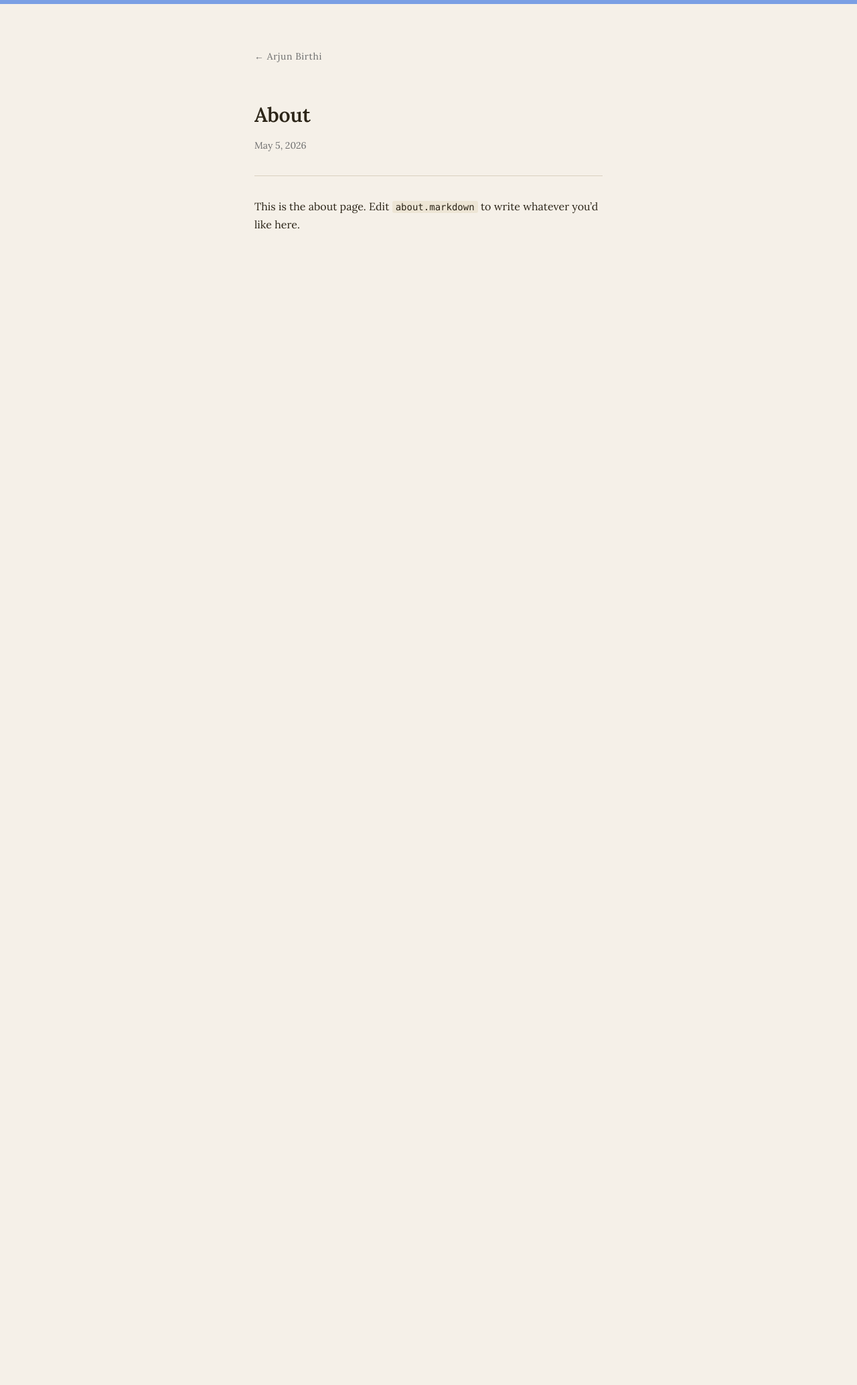
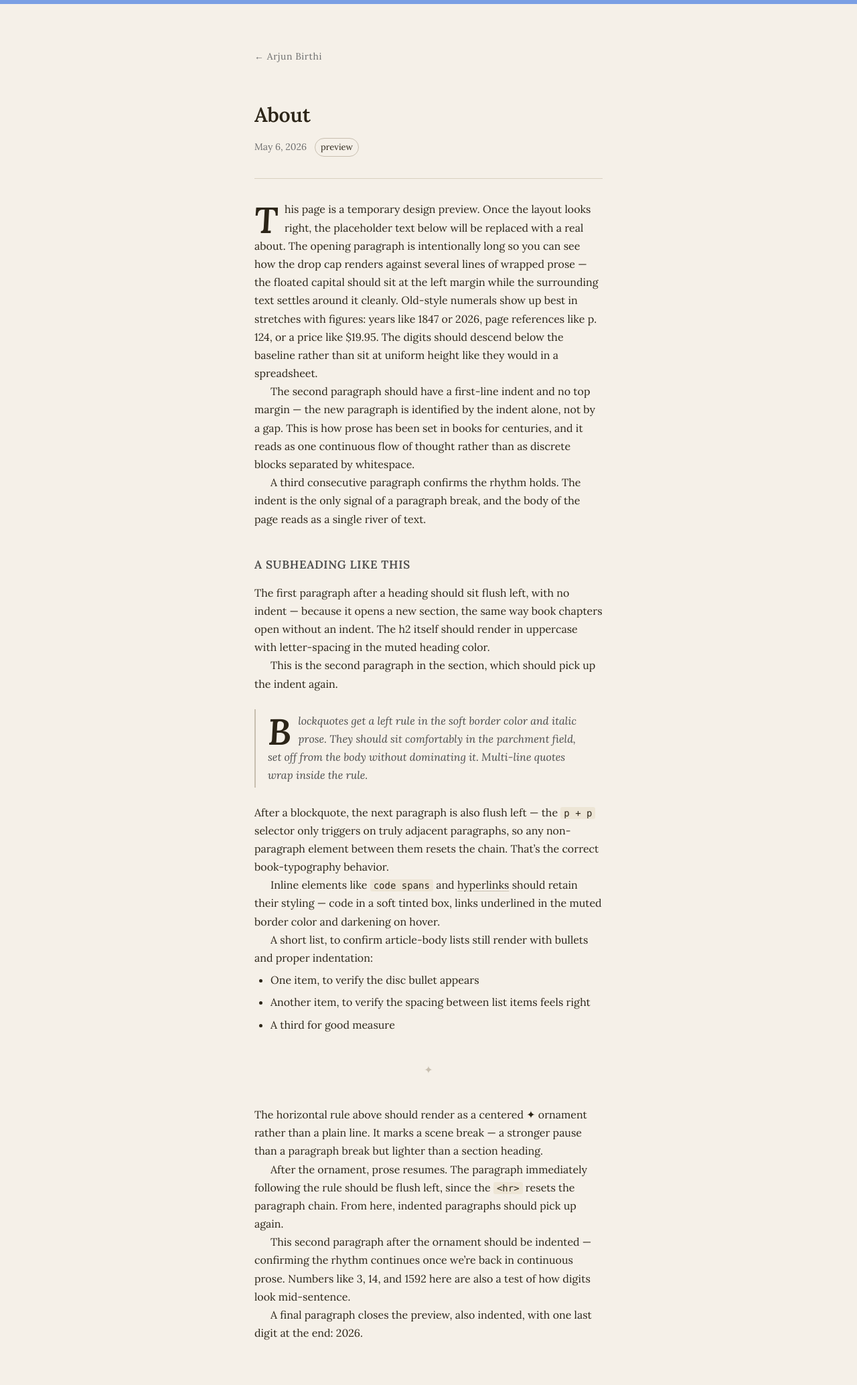
Before and after one commit to arjunbirthi/personal-site, a Jekyll site: the page built from about.markdown, in a window 1280 px wide. Shown: the whole page at 67% size. Built offline with Jekyll 4.4.1, drawn with Linux system fonts in a browser that asks for light colours; before the commit the page ends 900 px from its top, so only the background shows below that.

Commit message:
Updated bio, 2026 reading list post, small fixes/updates.

```diff
--- a/_config.yml
+++ b/_config.yml
@@ -2,7 +2,11 @@
 title: Arjun Birthi
 email: arjunbirthi@gmail.com
 description: >-
-  Seattle-based engineer, writer, and builder exploring philosophy, AI, politics, and the human condition.
+  Hi! I'm Arjun Birthi (he/him). I'm a Seattle-based engineer, writer, and builder.
+  I work on distributed systems and think seriously about AI safety, particularly the gap between where technical safety research is happening and where a robust governance regime would need to reach.
+  My broader interests run through continental philosophy, psychoanalytic theory, and political thought. I'm working through Lacan, Marx, Hegel, and Žižek and finding them essential for thinking about technology and power. I'm drawn to questions about selfhood, alienation, desire, and what technology reveals about the human condition. I believe this is linked to my technical work: I think you can't understand what AI is doing to us without some account of who we are, and you can't build technology worth building without asking who it's for and who controls it.
+  That question takes a concrete form for me: what would it mean to use technology for democratic rather than concentrating purposes? From there, I find myself drawn to questions of data ownership, decentralized infrastructure, worker cooperatives in tech, rethinking how the internet is governed and by whom.
+  I write about these things on this site. If any of this connects with what you're working on or thinking about, I'd love to hear from you. Criticism and disagreement are as welcome as agreement. I'm especially always on the look-out for people who are working on similar problems. Feel free to reach out to me at arjunbirthi.work@gmail.com.
 baseurl: ""
 url: ""
 
--- a/_layouts/home.html
+++ b/_layouts/home.html
@@ -6,7 +6,7 @@ layout: default
 
 <hr>
 
-<ul>
+<ul class="post-list">
     {% for post in site.posts %}
     <li>
         <span class="date">{{ post.date | date: "%m.%d" }}</span>
--- a/about.markdown
+++ b/about.markdown
@@ -2,7 +2,40 @@
 layout: post
 title: About
 permalink: /about/
-date: 2026-05-05
+date: 2026-05-06
+tag: preview
 ---
 
-This is the about page. Edit `about.markdown` to write whatever you'd like here.
+This page is a temporary design preview. Once the layout looks right, the placeholder text below will be replaced with a real about. The opening paragraph is intentionally long so you can see how the drop cap renders against several lines of wrapped prose — the floated capital should sit at the left margin while the surrounding text settles around it cleanly. Old-style numerals show up best in stretches with figures: years like 1847 or 2026, page references like p. 124, or a price like $19.95. The digits should descend below the baseline rather than sit at uniform height like they would in a spreadsheet.
+
+The second paragraph should have a first-line indent and no top margin — the new paragraph is identified by the indent alone, not by a gap. This is how prose has been set in books for centuries, and it reads as one continuous flow of thought rather than as discrete blocks separated by whitespace.
+
+A third consecutive paragraph confirms the rhythm holds. The indent is the only signal of a paragraph break, and the body of the page reads as a single river of text.
+
+## A subheading like this
+
+The first paragraph after a heading should sit flush left, with no indent — because it opens a new section, the same way book chapters open without an indent. The h2 itself should render in uppercase with letter-spacing in the muted heading color.
+
+This is the second paragraph in the section, which should pick up the indent again.
+
+> Blockquotes get a left rule in the soft border color and italic prose. They should sit comfortably in the parchment field, set off from the body without dominating it. Multi-line quotes wrap inside the rule.
+
+After a blockquote, the next paragraph is also flush left — the `p + p` selector only triggers on truly adjacent paragraphs, so any non-paragraph element between them resets the chain. That's the correct book-typography behavior.
+
+Inline elements like `code spans` and [hyperlinks](https://jekyllrb.com) should retain their styling — code in a soft tinted box, links underlined in the muted border color and darkening on hover.
+
+A short list, to confirm article-body lists still render with bullets and proper indentation:
+
+- One item, to verify the disc bullet appears
+- Another item, to verify the spacing between list items feels right
+- A third for good measure
+
+---
+
+The horizontal rule above should render as a centered ✦ ornament rather than a plain line. It marks a scene break — a stronger pause than a paragraph break but lighter than a section heading.
+
+After the ornament, prose resumes. The paragraph immediately following the rule should be flush left, since the `<hr>` resets the paragraph chain. From here, indented paragraphs should pick up again.
+
+This second paragraph after the ornament should be indented — confirming the rhythm continues once we're back in continuous prose. Numbers like 3, 14, and 1592 here are also a test of how digits look mid-sentence.
+
+A final paragraph closes the preview, also indented, with one last digit at the end: 2026.
--- a/style.css
+++ b/style.css
@@ -5,6 +5,7 @@ body {
     font-size:16px;
     line-height: 1.7;
     font-family: "Lora", serif;
+    font-variant-numeric: oldstyle-nums;
     margin: 0;
 }
 .container {
@@ -32,6 +33,15 @@ li {
     align-items: baseline;
     gap: 16px;
     padding: 2px 0;
+}
+.post-list li {
+    padding: 6px 12px;
+    margin-left: -12px;
+    margin-right: -12px;
+    transition: background-color 0.15s ease;
+}
+.post-list li:hover {
+    background-color: #EDE5D5;
 }
 a {
     color:#2C2518;
@@ -92,13 +102,19 @@ hr {
     margin-top: 8px;
 }
 .article-body p {
-    margin: 0 0 22px;
+    margin: 0;
 }
-.article-body p:first-child {
-    margin-top: 0;
+.article-body p + p {
+    text-indent: 1.5em;
 }
-.article-body p:last-child {
-    margin-bottom: 0;
+.article-body p:first-child::first-letter {
+    float: left;
+    font-size: 3.4em;
+    line-height: 0.85;
+    padding: 6px 10px 0 0;
+    font-style: italic;
+    font-weight: 600;
+    color: #2C2518;
 }
 .article-body h2 {
     font-size: 17px;
@@ -173,7 +189,15 @@ hr {
     padding: 0;
 }
 .article-body hr {
-    margin: 40px auto;
-    width: 60px;
-    border-top: 1px solid #C8BFB0;
+    border: none;
+    margin: 40px 0;
+    text-align: center;
+    overflow: visible;
+    height: auto;
 }
+.article-body hr::after {
+    content: "✦";
+    color: #C8BFB0;
+    font-size: 16px;
+    line-height: 1;
+}
```
Also changed, not shown: _posts/2026-06-13-all-the-books-i-have-read-2026.md (added, +19 -0 lines).
